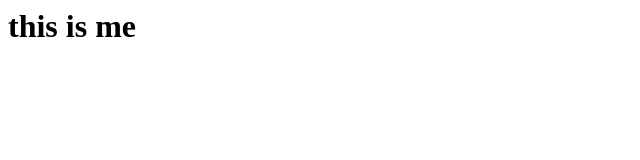
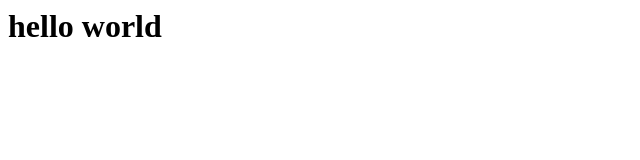
Before and after one commit to kavin2207/testing, a plain HTML site: page public-html/index.html in a window 1280 px wide. Shown: the whole page, without its empty margins (0-640 px from the left). Drawn offline with Linux system fonts and the light colour scheme.

Commit message:
Update index.html

```diff
--- a/public-html/index.html
+++ b/public-html/index.html
@@ -1,5 +1,5 @@
 <html>
 <body>
-<h1>this is me</h1>
+<h1>hello world</h1>
 <body>
 </html>
```
